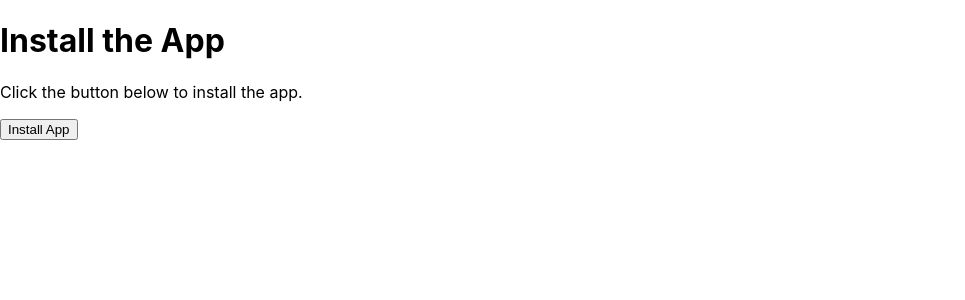
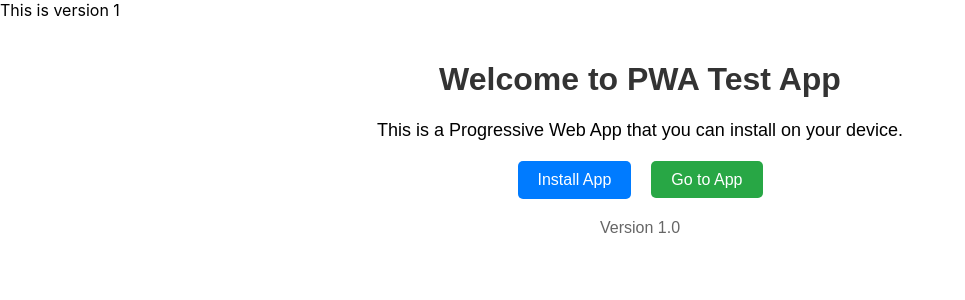
Before and after one commit to jmarkl3/chat-pwa, a React (Create React App) app: page /#/ in a window 1280 px wide. Shown: the top 300 px of the page, without its empty margins (0-965 px from the left). Built offline with nearby package versions, Linux system fonts and the light colour scheme.

Commit message:
install button and gh-pages are working

```diff
--- a/package.json
+++ b/package.json
@@ -2,6 +2,7 @@
   "name": "pwa-test",
   "version": "0.1.0",
   "private": true,
+  "homepage": "https://jmarkl3.github.io/pwa-test",
   "dependencies": {
     "@testing-library/dom": "^10.4.0",
     "@testing-library/jest-dom": "^6.6.3",
--- a/public/index.html
+++ b/public/index.html
@@ -7,37 +7,15 @@
     <meta name="theme-color" content="#000000" />
     <meta
       name="description"
-      content="Web site created using create-react-app"
+      content="PWA Test Application"
     />
     <link rel="apple-touch-icon" href="%PUBLIC_URL%/logo192.png" />
-    <!--
-      manifest.json provides metadata used when your web app is installed on a
-      user's mobile device or desktop. See https://developers.google.com/web/fundamentals/web-app-manifest/
-    -->
     <link rel="manifest" href="%PUBLIC_URL%/manifest.json" />
-    <!--
-      Notice the use of %PUBLIC_URL% in the tags above.
-      It will be replaced with the URL of the `public` folder during the build.
-      Only files inside the `public` folder can be referenced from the HTML.
-
-      Unlike "/favicon.ico" or "favicon.ico", "%PUBLIC_URL%/favicon.ico" will
-      work correctly both with client-side routing and a non-root public URL.
-      Learn how to configure a non-root public URL by running `npm run build`.
-    -->
-    <title>React App</title>
+    <base href="%PUBLIC_URL%/" />
+    <title>PWA Test</title>
   </head>
   <body>
     <noscript>You need to enable JavaScript to run this app.</noscript>
     <div id="root"></div>
-    <!--
-      This HTML file is a template.
-      If you open it directly in the browser, you will see an empty page.
-
-      You can add webfonts, meta tags, or analytics to this file.
-      The build step will place the bundled scripts into the <body> tag.
-
-      To begin the development, run `npm start` or `yarn start`.
-      To create a production bundle, use `npm run build` or `yarn build`.
-    -->
   </body>
 </html>
--- a/src/App.js
+++ b/src/App.js
@@ -1,20 +1,21 @@
-import React, { useState } from 'react';
-import { Route, BrowserRouter, Routes } from 'react-router-dom';
+import React from 'react';
+import { Route, HashRouter, Routes } from 'react-router-dom';
 import DownloadPage from './Routes/Download/DownloadPage';
 import AppHome from './Routes/App/AppHome';
 import Landing from './Routes/Landing/Landing';
 
 function App() {
   return (
-    <div>
-      <BrowserRouter>
+    <HashRouter>
+      <div>
+        <div>This is version 1</div>
         <Routes>
-          <Route path="/" element={<Landing />} />
+          <Route path="/" element={<Landing/>} />
           <Route path="/app" element={<AppHome/>} />
           <Route path="/download" element={<DownloadPage/>} />
         </Routes>
-      </BrowserRouter>
       </div>
+    </HashRouter>
   );
 }
 
--- a/src/Routes/Download/DownloadPage.js
+++ b/src/Routes/Download/DownloadPage.js
@@ -1,7 +1,9 @@
 import React, { useEffect, useState } from 'react';
 
 const DownloadPage = () => {
+  // What is the purpose of this?
   const [deferredPrompt, setDeferredPrompt] = useState(null);
+  // What is the purpose of this?
   const [showInstallButton, setShowInstallButton] = useState(false);
 
   useEffect(() => {
@@ -42,11 +44,9 @@ const DownloadPage = () => {
 
   return (
     <div>
-      <h1>Install the App</h1>
+      <h1>Download the App</h1>
       <p>Click the button below to install the app.</p>
-      {showInstallButton && (
         <button onClick={handleInstallClick}>Install App</button>
-      )}
     </div>
   );
 };
--- a/src/Routes/Landing/Landing.js
+++ b/src/Routes/Landing/Landing.js
@@ -1,43 +1,86 @@
 import React, { useEffect, useState } from 'react';
+import { Link } from 'react-router-dom';
 
 export default function Landing() {
   const [deferredPrompt, setDeferredPrompt] = useState(null);
 
   useEffect(() => {
     const handleBeforeInstallPrompt = (e) => {
-      // Store the event for later use
+      e.preventDefault();
       setDeferredPrompt(e);
     };
 
-    // Listen for the beforeinstallprompt event
     window.addEventListener('beforeinstallprompt', handleBeforeInstallPrompt);
-
-    // Clean up the event listener
     return () => {
       window.removeEventListener('beforeinstallprompt', handleBeforeInstallPrompt);
     };
   }, []);
 
-  const handleInstallClick = () => {
-    if (deferredPrompt) {
-      // Show the install prompt
-      deferredPrompt.prompt();
-      // Wait for the user to respond
-      deferredPrompt.userChoice.then((choiceResult) => {
-        if (choiceResult.outcome === 'accepted') {
-          console.log('User accepted the install prompt');
-        } else {
-          console.log('User dismissed the install prompt');
-        }
-      });
+  const handleInstallClick = async () => {
+    if (!deferredPrompt) {
+      console.log('No installation prompt available');
+      return;
     }
+
+    deferredPrompt.prompt();
+    const { outcome } = await deferredPrompt.userChoice;
+    console.log(`User response to install prompt: ${outcome}`);
+
+    if (outcome === 'accepted') {
+      localStorage.setItem('pwaInstalled', 'true');
+    }
+    setDeferredPrompt(null);
   };
 
   return (
-    <div>
-      <h1>Install the App</h1>
-      <p>Click the button below to install the app.</p>
-      <button onClick={handleInstallClick}>Install App</button>
+    <div style={{
+      padding: '20px',
+      maxWidth: '600px',
+      margin: '0 auto',
+      textAlign: 'center',
+      fontFamily: 'Arial, sans-serif'
+    }}>
+      <h1 style={{ color: '#333' }}>Welcome to PWA Test App</h1>
+      <p style={{ fontSize: '18px', marginBottom: '20px' }}>
+        This is a Progressive Web App that you can install on your device.
+      </p>
+
+      <div style={{ marginBottom: '20px' }}>
+        <button
+          onClick={handleInstallClick}
+          style={{
+            padding: '10px 20px',
+            fontSize: '16px',
+            backgroundColor: '#007bff',
+            color: 'white',
+            border: 'none',
+            borderRadius: '5px',
+            cursor: 'pointer',
+            marginRight: '10px'
+          }}
+        >
+          Install App
+        </button>
+
+        <Link
+          to="/app"
+          style={{
+            padding: '10px 20px',
+            fontSize: '16px',
+            backgroundColor: '#28a745',
+            color: 'white',
+            textDecoration: 'none',
+            borderRadius: '5px',
+            marginLeft: '10px'
+          }}
+        >
+          Go to App
+        </Link>
+      </div>
+
+      <p style={{ color: '#666' }}>
+        Version 1.0
+      </p>
     </div>
   );
-};
+}
```
Also changed, not shown: public/landing.html (deleted, +0 -17 lines), public/manifest.json.
